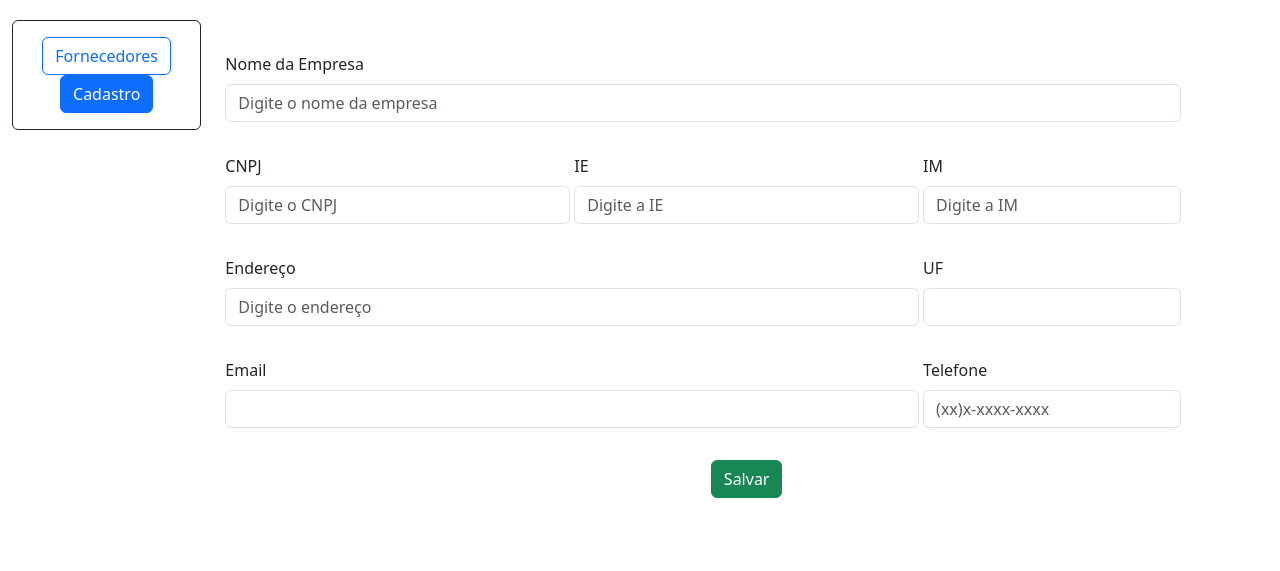
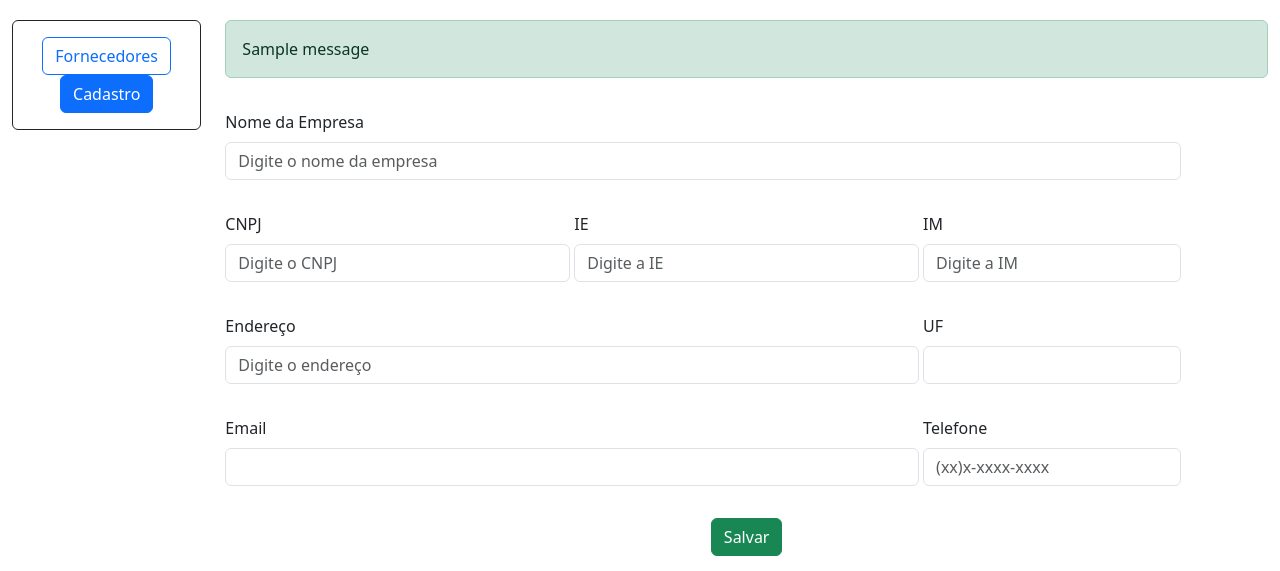
Before and after one commit to pcmuniz/StockGestor, a Django app: page /logado/ in a window 1280 px wide. Shown: the part 90-661 px from the top of the page. Run offline with Django 5.2, Linux system fonts and the light colour scheme; tables that the repository leaves empty hold one stand-in row (values such as "Sample post"); one stand-in notice (Sample message) is shown; parts of the project's set-up code (start-up, migrations or seed data) failed here and were passed over.

Commit message:
feat: popup de confirmacao de cadastro/delecao

```diff
--- a/proj_stockgestor/app_gestor/static/app_gestor/css/style.css
+++ b/proj_stockgestor/app_gestor/static/app_gestor/css/style.css
@@ -95,3 +95,13 @@
 .text-overlay p {
     font-size: 18px;
 }
+
+/* Mensagens */
+
+ul.messages {
+    padding: 0;
+}
+
+ul.messages li {
+    list-style: none;
+}
--- a/proj_stockgestor/app_gestor/templates/app_gestor/cadastro_fornecedor.html
+++ b/proj_stockgestor/app_gestor/templates/app_gestor/cadastro_fornecedor.html
@@ -67,6 +67,15 @@
                     </div>
                  </div>
                  <div class="col-10">
+                     {% if messages %}
+                                 <ul class="messages">
+                                     {% for message in messages %}
+                                         <li {% if message.tags %}class="alert alert-{{message.tags}}"{% endif %}>
+                                             {{message}}
+                                         </li>
+                                     {% endfor %}
+                                 </ul>
+                     {% endif %}
                      <form class="row g-1 mt-3 " method="POST">
                         {% csrf_token %}
                          <div class="col-11 my-3">
--- a/proj_stockgestor/app_gestor/views.py
+++ b/proj_stockgestor/app_gestor/views.py
@@ -2,6 +2,7 @@ from django.shortcuts import get_object_or_404, redirect, render
 from .forms import RegistroForm
 from .models import CustomUser, Fornecedores, Produtos
 from django.contrib.auth.hashers import check_password
+from django.contrib import messages
 from django.views import View
 from django.db.models import F, FloatField, ExpressionWrapper, Sum
 
@@ -101,6 +102,7 @@ class CadastroProdutosView(View):
                                 fornecedor=form["fornecedor"], data_entrada=form["data_entrada"], validade=form["validade"], codigo=form["codigo"],
                                 quantidade=form["quantidade"], codigo_barras=form["codigo_barras"], preco_compra=form["preco_compra"], descricao=form["descricao"])
             produto.save()
+            messages.info(request, 'Produto cadastrado com sucesso.')
 
         return render(request, 'app_gestor/cadastro_produto.html')
 
@@ -121,6 +123,8 @@ class CadastroFornecedorView(View):
                                     , fornecedor_email=form["email"], fornecedor_telefone=form["telefone"])
             fornecedor.save()
 
+        messages.info(request, 'Fornecedor cadastrado com sucesso.')
+
         return render(request, 'app_gestor/cadastro_fornecedor.html')
 
 # class DeletaFornecedorView(View):
@@ -132,4 +136,7 @@ class CadastroFornecedorView(View):
 def deletaFornecedor(request,id):
     fornecedores = get_object_or_404(Fornecedores, pk=id)
     fornecedores.delete()
+
+    messages.info(request, 'Fornecedor deletado com sucesso.')
+
     return render(request, 'app_gestor/lista_fornecedores.html')
```
Also changed, not shown: proj_stockgestor/app_gestor/templates/app_gestor/cadastro_produto.html (+9 -0 lines), proj_stockgestor/app_gestor/templates/app_gestor/lista_fornecedores.html (+9 -0 lines), proj_stockgestor/db.sqlite3.
